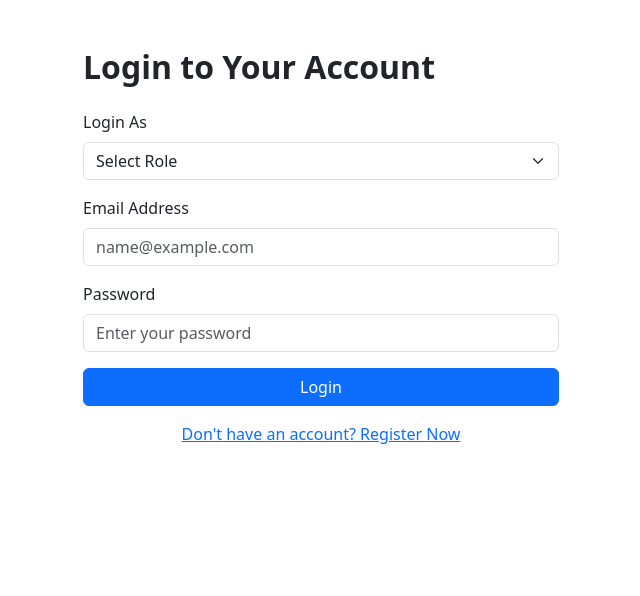
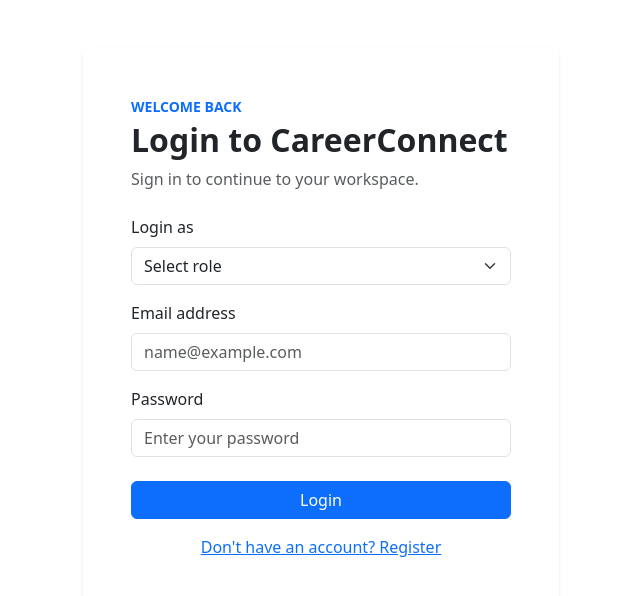
Before and after one commit to ahammed1/Job_portal, a React app in the folder frontend/: page /login in a window 1280 px wide. Shown: the top 596 px of the page, without its empty margins (319-959 px from the left). Built offline with nearby package versions, Linux system fonts and the light colour scheme; no server answers; the HTML template or start-up script is replaced by a standard one.

Commit message:
Connect login to configurable API

```diff
--- a/frontend/src/components/Auth/Login.jsx
+++ b/frontend/src/components/Auth/Login.jsx
@@ -1,84 +1,50 @@
-import  { useContext, useState } from "react";
+import { useContext, useState } from "react";
 import { Link, Navigate } from "react-router-dom";
 import axios from "axios";
 import toast from "react-hot-toast";
 import { Context } from "../../main";
 
+const API_BASE_URL = (import.meta.env.VITE_API_URL || "http://localhost:4000").replace(/\/$/, "");
+
 const Login = () => {
   const [email, setEmail] = useState("");
   const [password, setPassword] = useState("");
   const [role, setRole] = useState("");
-
+  const [submitting, setSubmitting] = useState(false);
   const { isAuthorized, setIsAuthorized } = useContext(Context);
 
   const handleLogin = async (e) => {
     e.preventDefault();
+    setSubmitting(true);
     try {
-      const { data } = await axios.post(
-        "http://localhost:4000/api/v1/user/login",
-        { email, password, role },
-        {
-          headers: { "Content-Type": "application/json" },
-          withCredentials: true,
-        }
-      );
-      toast.success(data.message);
-      setEmail("");
-      setPassword("");
-      setRole("");
+      const { data } = await axios.post(`${API_BASE_URL}/api/v1/user/login`, { email, password, role }, {
+        headers: { "Content-Type": "application/json" }, withCredentials: true,
+      });
+      toast.success(data.message || "Login successful");
       setIsAuthorized(true);
     } catch (error) {
       toast.error(error.response?.data?.message || "Login failed");
+    } finally {
+      setSubmitting(false);
     }
   };
 
-  if (isAuthorized) {
-    return <Navigate to="/" />;
-  }
+  if (isAuthorized) return <Navigate to="/" replace />;
 
   return (
     <div className="container py-5" style={{ maxWidth: "500px" }}>
-      <h2 className="mb-4 fw-bold">Login to Your Account</h2>
-      <form onSubmit={handleLogin}>
-        <div className="mb-3">
-          <label className="form-label">Login As</label>
-          <select
-            className="form-select"
-            value={role}
-            onChange={(e) => setRole(e.target.value)}
-          >
-            <option value="">Select Role</option>
-            <option value="Employer">Employer</option>
-            <option value="Job Seeker">Job Seeker</option>
-          </select>
-        </div>
-        <div className="mb-3">
-          <label className="form-label">Email Address</label>
-          <input
-            type="email"
-            className="form-control"
-            placeholder="name@example.com"
-            value={email}
-            onChange={(e) => setEmail(e.target.value)}
-          />
-        </div>
-        <div className="mb-3">
-          <label className="form-label">Password</label>
-          <input
-            type="password"
-            className="form-control"
-            placeholder="Enter your password"
-            value={password}
-            onChange={(e) => setPassword(e.target.value)}
-          />
-        </div>
-        <button type="submit" className="btn btn-primary w-100 mb-3">
-          Login
-        </button>
-        <Link to="/register" className="d-block text-center">
-          Don't have an account? Register Now
-        </Link>
-      </form>
+      <div className="card border-0 shadow-sm p-4 p-md-5">
+        <p className="text-primary fw-semibold small mb-1">WELCOME BACK</p>
+        <h2 className="mb-2 fw-bold">Login to CareerConnect</h2>
+        <p className="text-muted mb-4">Sign in to continue to your workspace.</p>
+        <form onSubmit={handleLogin}>
+          <div className="mb-3"><label className="form-label">Login as</label><select required className="form-select" value={role} onChange={(e) => setRole(e.target.value)}><option value="">Select role</option><option value="Employer">Employer</option><option value="Job Seeker">Job Seeker</option></select></div>
+          <div className="mb-3"><label className="form-label">Email address</label><input required type="email" className="form-control" placeholder="name@example.com" value={email} onChange={(e) => setEmail(e.target.value)} /></div>
+          <div className="mb-4"><label className="form-label">Password</label><input required type="password" className="form-control" placeholder="Enter your password" value={password} onChange={(e) => setPassword(e.target.value)} /></div>
+          <button disabled={submitting} type="submit" className="btn btn-primary w-100 mb-3">{submitting ? "Signing in…" : "Login"}</button>
+          <Link to="/register" className="d-block text-center">Don't have an account? Register</Link>
+        </form>
+      </div>
     </div>
   );
 };
```
